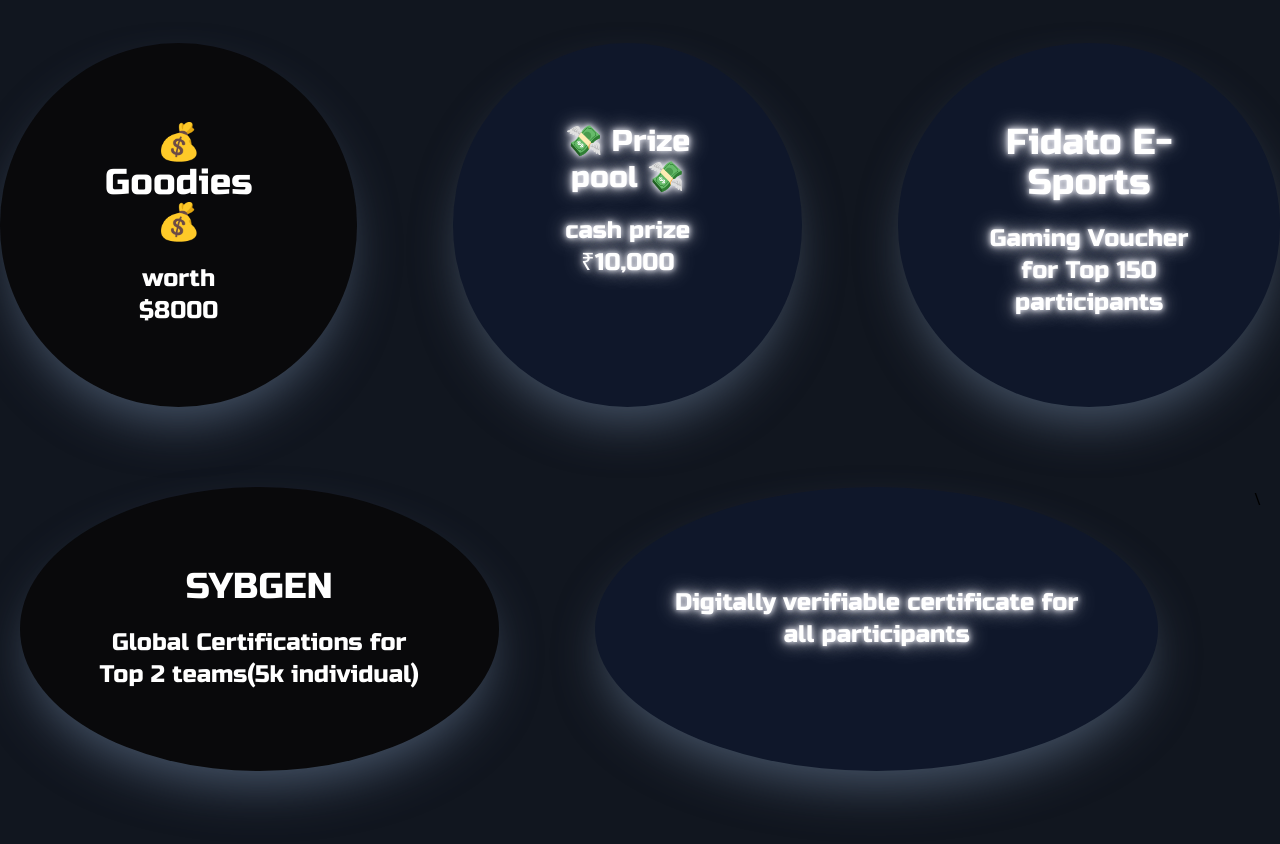
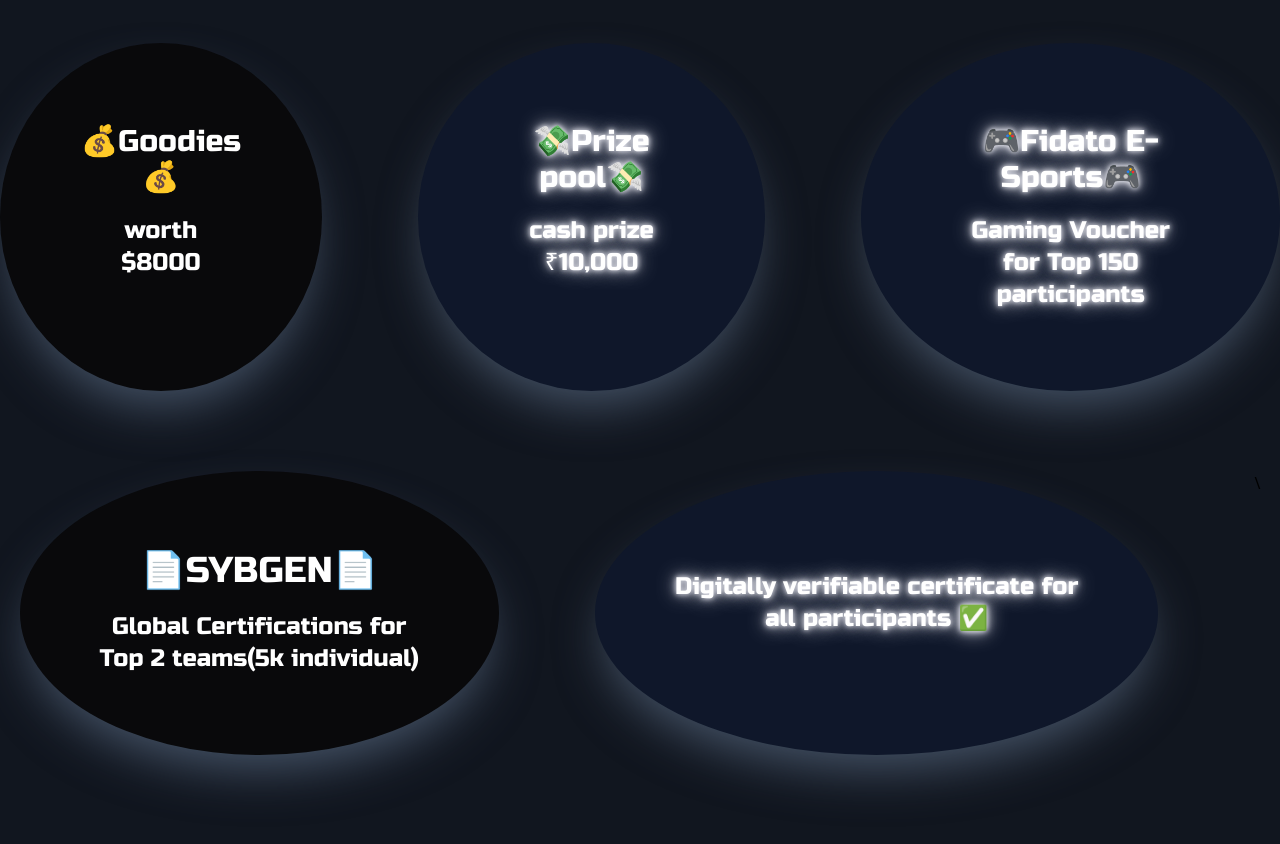
Before and after one commit to CodeMaverick07/Hack-ai-thon, a React (Create React App) app: page / in a window 1280 px wide. Shown: the part 1780-2624 px from the top of the page. Built offline with nearby package versions, Linux system fonts and the light colour scheme; a web font is replaced by a local one.

Commit message:
Update animation durations and fix styling in Header, HeroSection, and Prizes components

```diff
--- a/src/components/Header.jsx
+++ b/src/components/Header.jsx
@@ -16,9 +16,9 @@
     gsap.from("a", {
       opacity: 0,
       y: 10,
-      stagger: 0.3,
+      stagger: 0.1,
       delay: 1,
-      duration: 1.5,
+      duration: 0.5,
     });
   });
   return (
--- a/src/components/HeroSection.jsx
+++ b/src/components/HeroSection.jsx
@@ -56,7 +56,7 @@
           end: "top -100%",
         },
 
-        duration: 2,
+        duration: 0.5,
       });
     });
   });
@@ -87,7 +87,7 @@
           </div>
           <a
             href="https://hack-ai-thon.devfolio.co/overview"
-            className="absolute z-[100] flex flex-col justify-center text-2xl font-robo font-bold text-white glow gap-3 items-center cursor-pointer"
+            className="absolute z-[100] cursor-pointer"
           >
             <img
               className=" h-[44px] rounded-md "
--- a/src/components/Prizes.jsx
+++ b/src/components/Prizes.jsx
@@ -6,15 +6,15 @@
       </h1>
       <div className="flex max-md:flex-col pt-20 bg-[#11161F] justify-center sm:gap-24 gap-10">
         <div className="rounded-[100%] md:rounded-[100%] flex flex-col bg-zinc-950 p-10 md:p-20  shadow-2xl shadow-slate-600 text-center align-middle font-ai">
-          <h1 className="text-white  text-4xl md:text-4xl font-prize self-center">
-            💰 Goodies 💰
+          <h1 className="text-white  text-3xl md:text-3xl font-prize self-center">
+            💰Goodies💰
           </h1>
           <h2 className="text-2xl  text-white self-center mt-5">worth</h2>
           <h2 className="text-2xl  text-white self-center">$8000</h2>
         </div>
         <div className="rounded-[100%] md:rounded-[100%] flex flex-col bg-slate-900 p-10 md:p-20  shadow-2xl shadow-slate-600 text-center align-middle font-ai">
           <h1 className="text-white  text-3xl md:text-3xl font-prize self-center glow">
-            💸 Prize pool 💸
+            💸Prize pool💸
           </h1>
           <h2 className="text-2xl  text-white self-center glow mt-5">
             cash prize
@@ -22,8 +22,8 @@
           <h2 className="text-2xl  text-white self-center glow">₹10,000</h2>
         </div>
         <div className="rounded-[100%] md:rounded-[100%] flex flex-col bg-slate-900 p-10 md:p-20 shadow-2xl shadow-slate-600 text-center align-middle font-ai">
-          <h1 className="text-white  text-3xl md:text-4xl font-prize self-center glow">
-            Fidato E-Sports
+          <h1 className="text-white  text-3xl md:text-3xl font-prize self-center glow">
+            🎮Fidato E-Sports🎮
           </h1>
           <h2 className="text-2xl  text-white self-center glow mt-5">
             Gaming Voucher
@@ -37,7 +37,7 @@
       <div className="flex max-md:flex-col pt-20 bg-[#11161F] justify-center sm:gap-24 gap-10">
         <div className="rounded-[100%] md:rounded-[100%] flex flex-col bg-zinc-950 p-10 md:p-20  shadow-2xl shadow-slate-600 text-center align-middle font-ai">
           <h1 className="text-white  text-4xl md:text-4xl font-prize self-center">
-            SYBGEN
+            📄SYBGEN📄
           </h1>
           <h2 className="text-2xl  text-white self-center mt-5">
             Global Certifications for
@@ -51,7 +51,7 @@
             Digitally verifiable certificate for
           </h2>
           <h2 className="text-2xl  text-white self-center glow">
-            all participants
+            all participants ✅
           </h2>
         </div>
         \
```
